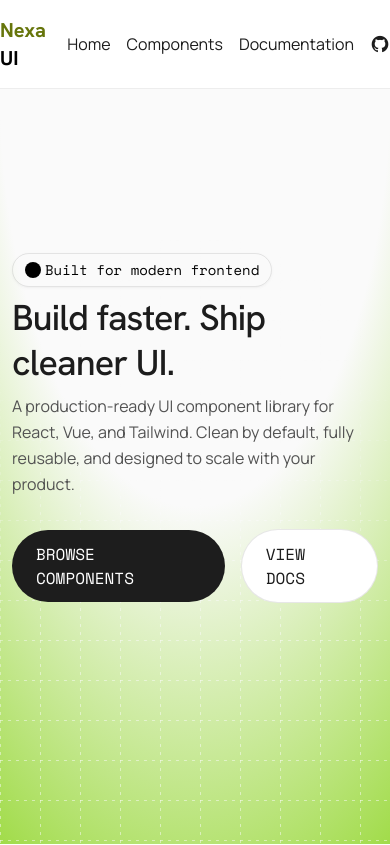
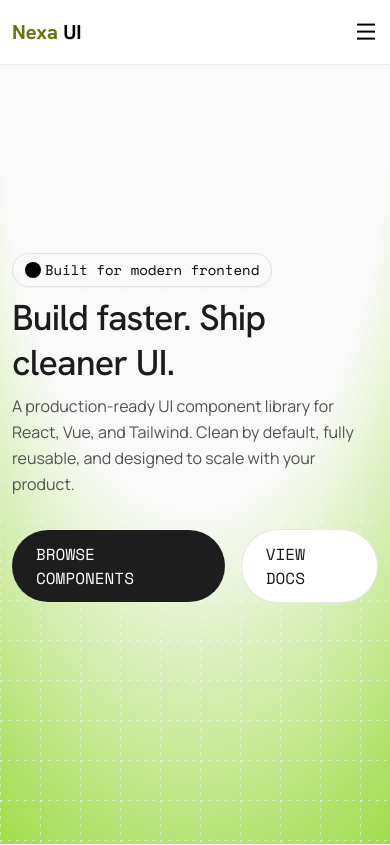
Before and after one commit to EriyaDev/Nexa-UI, a Vue app: page / in a window 390 px wide. Shown: the top 845 px of the page. Built offline with nearby package versions, Linux system fonts and the light colour scheme.

Commit message:
update responsive

```diff
--- a/src/App.vue
+++ b/src/App.vue
@@ -1,20 +1,27 @@
 <script setup>
 import { RouterLink, RouterView } from 'vue-router'
+import { ref } from 'vue'
 // import { useDarkMode } from '@/composables/useDarkMode'
 
 // const { isDark, toggleDark } = useDarkMode()
+
+const isMenuOpen = ref(false)
+
+const toggleMenu = () => {
+  isMenuOpen.value = !isMenuOpen.value
+}
 </script>
 
 <template>
   <div
     class="header bg-primary w-full py-4 fixed top-0 left-0 z-50 border-b border-b-text-secondary/10"
   >
-    <nav class="container mx-auto flex flex-row items-center justify-between">
+    <nav class="container mx-auto flex flex-row items-center justify-between px-3">
       <RouterLink to="/" class="text-xl font-bold font-grotesk"
         ><span class="text-avocado-600">Nexa</span> UI</RouterLink
       >
 
-      <ul class="flex flex-row items-center space-x-4">
+      <ul class="hidden md:flex flex-row items-center space-x-4">
         <li><RouterLink class="navbar-link" to="/">Home</RouterLink></li>
         <li><RouterLink class="navbar-link" to="/components">Components</RouterLink></li>
         <li><RouterLink class="navbar-link" to="/docs">Documentation</RouterLink></li>
@@ -37,6 +44,28 @@ import { RouterLink, RouterView } from 'vue-router'
           </button>
         </li> -->
       </ul>
+
+      <div class="relative md:hidden">
+        <button class="md:hidden" v-on:click="toggleMenu">
+          <i class="ri-menu-line text-2xl"></i>
+        </button>
+
+        <div
+          class="absolute top-10 right-10 bg-primary border border-text-primary/10 p-5 rounded-md"
+          v-if="isMenuOpen"
+        >
+          <ul class="flex flex-col items-end space-y-2">
+            <li><RouterLink class="navbar-link" to="/">Home</RouterLink></li>
+            <li><RouterLink class="navbar-link" to="/components">Components</RouterLink></li>
+            <li><RouterLink class="navbar-link" to="/docs">Documentation</RouterLink></li>
+            <li>
+              <a class="navbar-link" href="https://github.com/EriyaDev/Nexa-UI"
+                ><i class="ri-github-fill text-xl"></i>
+              </a>
+            </li>
+          </ul>
+        </div>
+      </div>
     </nav>
   </div>
   <RouterView v-slot="{ Component }">
```
